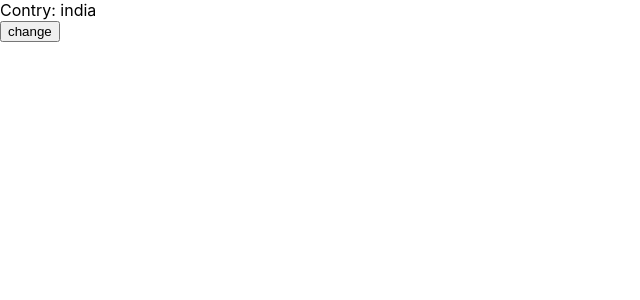
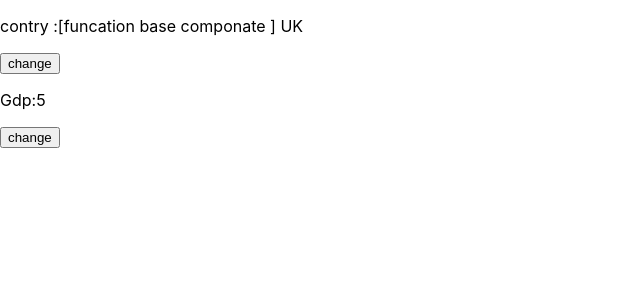
Before and after one commit to kapadiyasagar/firstreact, a React (Create React App) app: page / in a window 1280 px wide. Shown: the top 300 px of the page, without its empty margins (0-640 px from the left). Built offline with nearby package versions, Linux system fonts and the light colour scheme.

Commit message:
funcation based

```diff
--- a/src/App.js
+++ b/src/App.js
@@ -2,13 +2,17 @@ import logo from './logo.svg';
 import './App.css';
 import matchers from '@testing-library/jest-dom/matchers';
 import Contry from './componet/container/contry';
+import State from './componet/state';
 
 function App() {
 
 
   return(
     <>
-      <Contry/>
+
+      {/* <Contry/> */}
+
+      <State/>
     </>
   )
 
--- a/src/componet/state.js
+++ b/src/componet/state.js
@@ -1,19 +1,22 @@
 import React, { useState } from 'react';
 
-function countryfun(props) {
-    const [country,setcountry]=useState('india');
+function State(props) {
+
+  const [contryname,setContry] = useState ('UK')
+const[gdp,setGdp]=useState('5')
 
     const changeContry=()=>{
-        setcountry('uk')
+        setContry('India')
     }
 
-
     return (
-        <div>
-            <p>country[function based componet]:{country}</p>
-            <button></button>
-        </div>
+       <>
+       <p>contry :[funcation base componate ] {contryname}</p>
+       <button onClick={()=> changeContry()}>change</button>
+        <p>Gdp:{gdp}</p>
+        <button onClick={()=> setGdp(10)}>change</button>
+       </>
     );
 }
 
-export default state;
+export default State;
```
